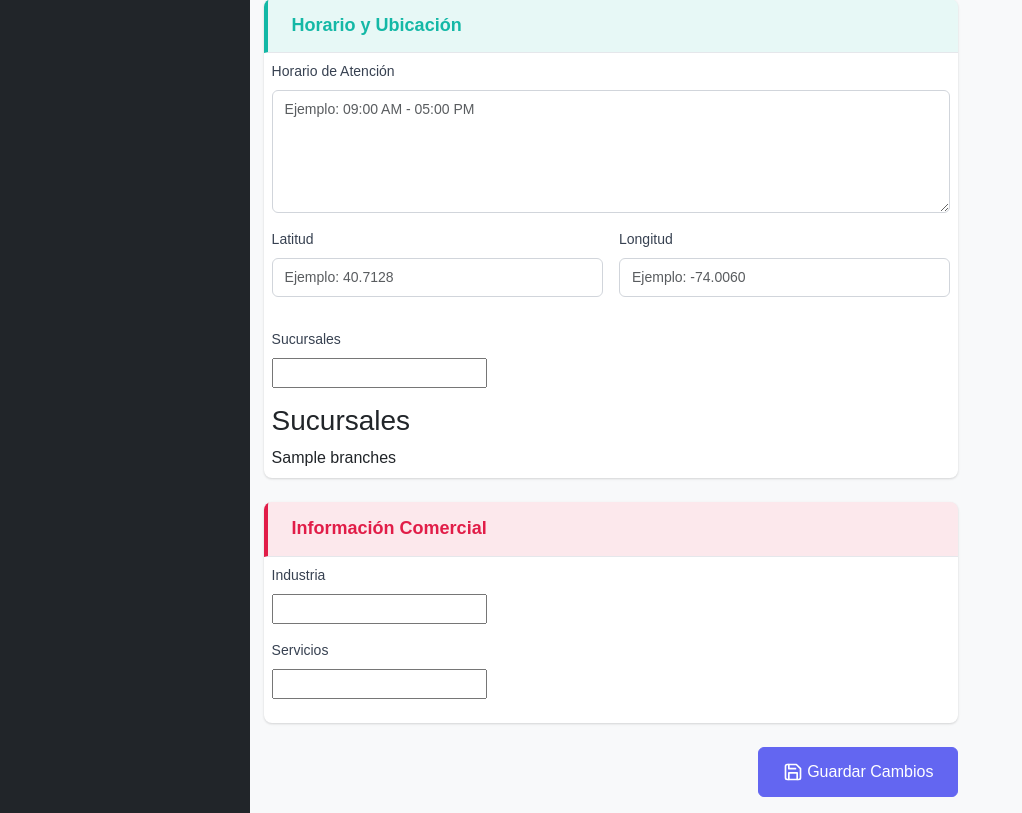
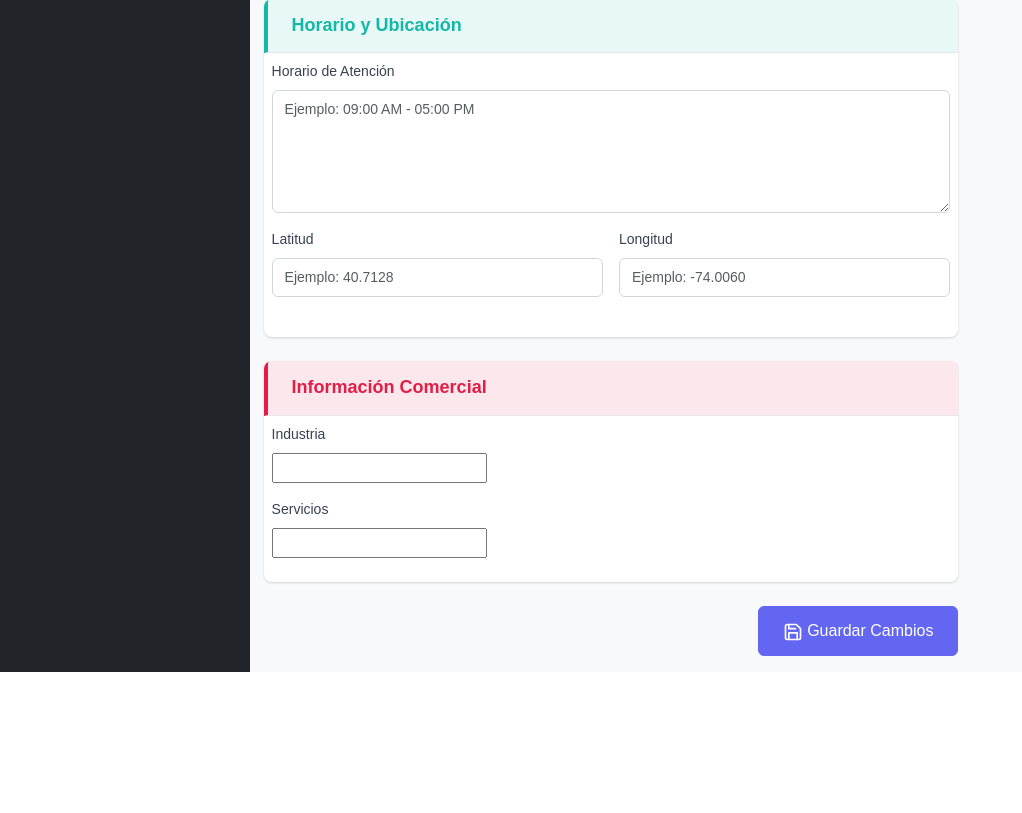
Before and after one commit to vtobarc/TECHSOLUTIONS, a Django app: template Tech/templates/admin_dashboard/company/detail.html in a window 1280 px wide. Shown: the part 2931-3744 px from the top of the page, without its empty margins (0-1022 px from the left). After the commit the page ends 3603 px from the top, so only its background shows below. Run offline with Django 5.2, Linux system fonts and the light colour scheme; the template is opened without the code that fills it: most values are stand-ins (such as "Sample title", 1, 10 or a date in 2020); grey boxes marked "Sample" are stand-in pictures; form fields are guessed from the names that the template uses; some libraries are stand-ins or nearby versions.

Commit message:
Update detail.html

```diff
--- a/Tech/templates/admin_dashboard/company/detail.html
+++ b/Tech/templates/admin_dashboard/company/detail.html
@@ -369,22 +369,6 @@
                             </div>
                         </div>
 
-                        <!-- Sucursales -->
-                       <div class="form-group">
-                                <label for="{{ form.branches.id_for_label }}" class="form-label">Sucursales</label>
-                                {{ form.branches|add_class:"form-control" }}  <!-- Asegúrate de usar el campo correcto de Django -->
-                            </div>
-
-
-                        <!-- Mostrar Sucursales -->
-                        <h3>Sucursales</h3>
-                        {% if company.branches %}
-                            <div>
-                                <div>{{ company.branches|safe }}</div>  <!-- Mostrar el contenido enriquecido -->
-                            </div>
-                        {% else %}
-                            <p>No hay sucursales disponibles.</p>
-                        {% endif %}
                     </div>
                 </div>
 
@@ -835,23 +819,7 @@
         </div>
     </div>
 </div>
-<!-- Place the first <script> tag in your HTML's <head> -->
-<script src="https://cdn.tiny.cloud/1/l1bkeewefzhqtkkm9wsa5l6xxv64tmd572g311ksjgwjep83/tinymce/7/tinymce.min.js" referrerpolicy="origin"></script>
 
-<!-- Place the following <script> and <textarea> tags your HTML's <body> -->
-<script>
-  tinymce.init({
-    selector: '#id_branches',  // Aplicamos TinyMCE al campo de sucursales
-    plugins: 'anchor autolink charmap codesample emoticons image link lists media searchreplace table visualblocks wordcount',
-    height: 300,
-    menubar: false,
-    toolbar: 'undo redo | blocks fontfamily fontsize | bold italic underline strikethrough | link image media table | align lineheight | numlist bullist indent outdent | emoticons charmap | removeformat',
-    branding: false,
-    forced_root_block: 'p',
-    convert_newlines_to_brs: false,
-    entity_encoding: "raw"
-  });
-</script>
 
 
 <script>
```
